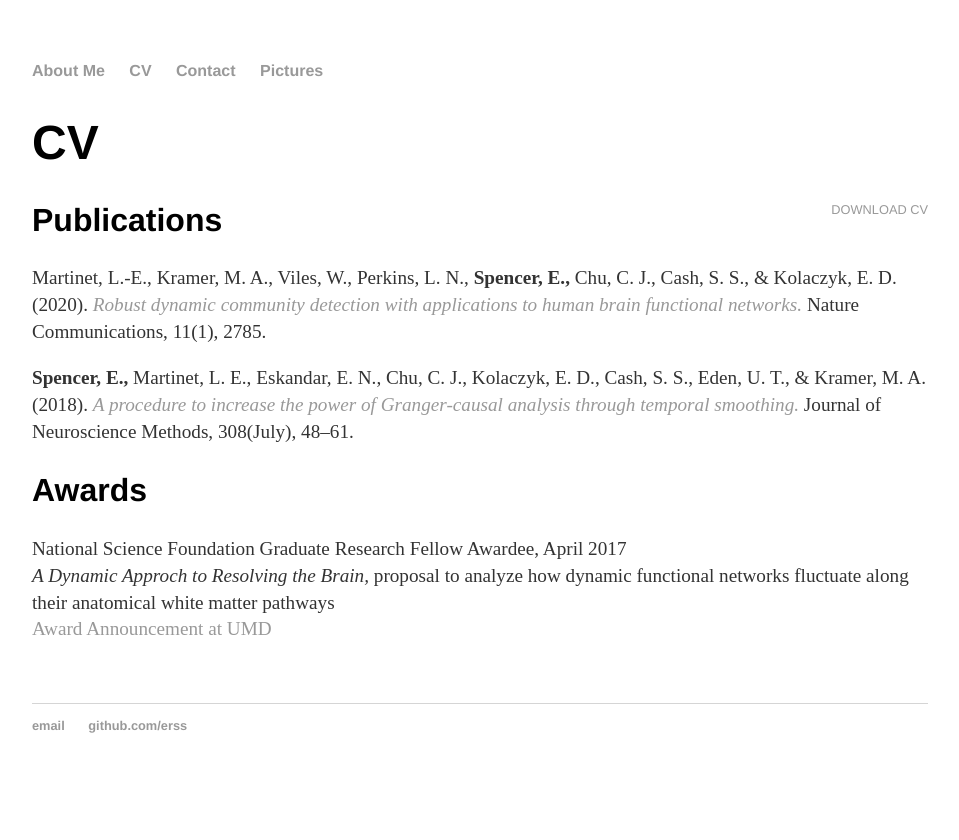
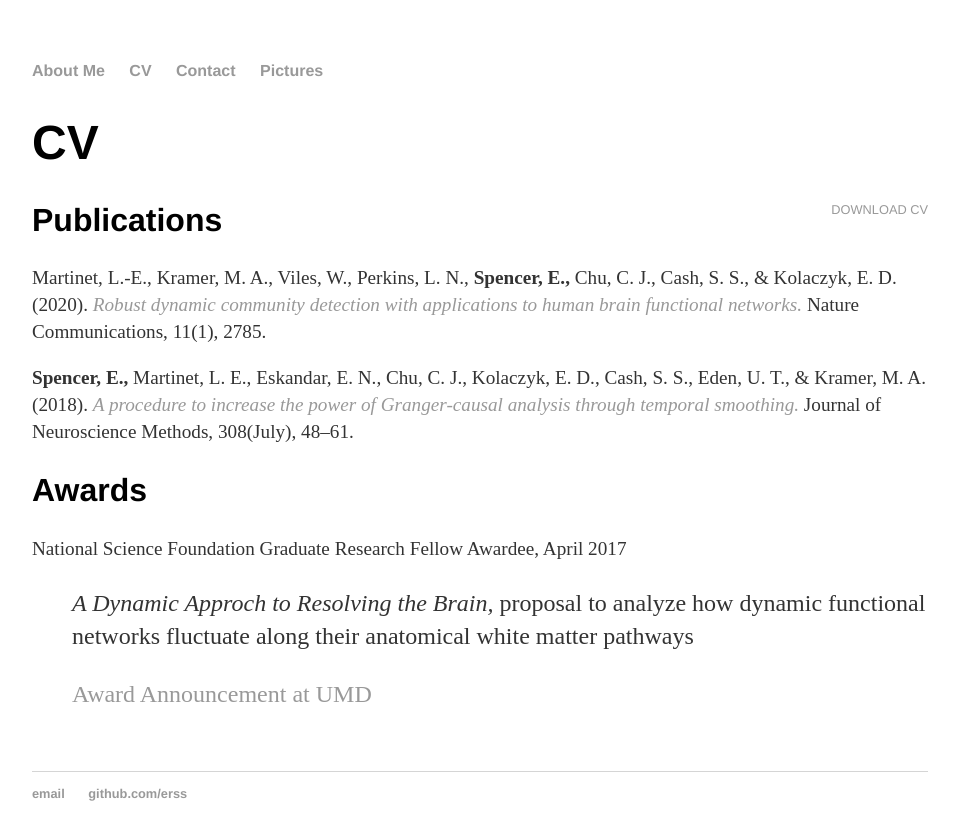
Before and after one commit to erss/erss.github.io, a Jekyll site: the page built from cv/index.html, in a window 1280 px wide. Shown: the top 840 px of the page, without its empty margins (160-1119 px from the left). Built offline with Jekyll 4.4.1, drawn with Linux system fonts in a browser that asks for light colours.

```diff
--- a/cv/index.html
+++ b/cv/index.html
@@ -21,11 +21,11 @@ title: CV of Liz Spencer
 
 					<h2>Awards</h2>
 
-					<p> National Science Foundation Graduate Research Fellow Awardee, April 2017 <br>
-						     <em> A Dynamic Approch to Resolving the Brain, </em> proposal to analyze how dynamic functional networks
-						    fluctuate along their anatomical white matter pathways<br>
-						    <a href="https://cmns.umd.edu/news-events/features/3835"> Award Announcement at UMD </a>
-						    </p>
+					<p> National Science Foundation Graduate Research Fellow Awardee, April 2017  </p>
+						  <ul><em> A Dynamic Approch to Resolving the Brain, </em> proposal to analyze how dynamic functional networks
+							  fluctuate along their anatomical white matter pathways </ul>
+						  <ul><a href="https://cmns.umd.edu/news-events/features/3835"> Award Announcement at UMD </a> </ul>
+
 
 
 
```
